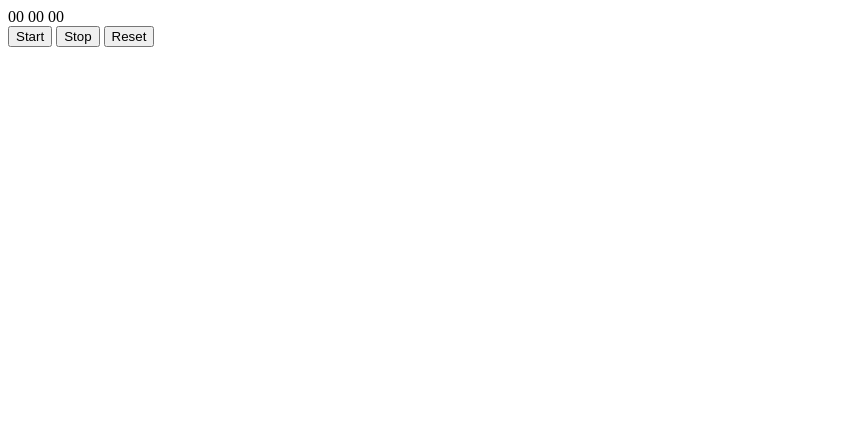
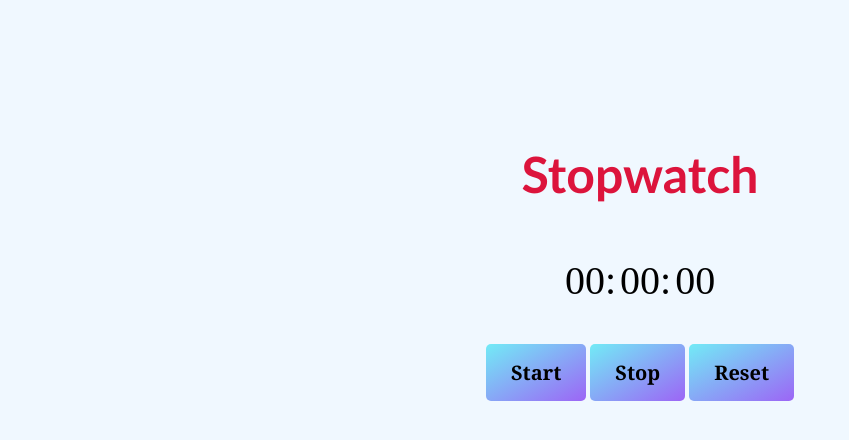
Before and after one commit to BushraSheeraz/StopWatch, a plain HTML site: page index.html in a window 1280 px wide. Shown: the whole page, without its empty margins (0-849 px from the left). Drawn offline with Linux system fonts and the light colour scheme.

Commit message:
Update index.html

```diff
--- a/index.html
+++ b/index.html
@@ -5,15 +5,17 @@
     <meta name="viewport" content="width=device-width, initial-scale=1.0">
     <meta http-equiv="X-UA-Compatible" content="ie=edge">
     <title>Document</title>
+    <link rel="stylesheet" href="style.css">
 </head>
 <body>
-    <div>
-        <span id="hours">00</span>
-        <span id="minutes">00</span>
+    <h1>Stopwatch</h1>
+    <div id="time">
+        <span id="hours">00:</span>
+        <span id="minutes">00:</span>
         <span id="seconds">00</span>
     </div>
 
-    <div>
+    <div id="btn">
         <button onclick="start()">Start</button>
         <button onclick="stop()">Stop</button>
         <button onclick="reset()">Reset</button>
```
